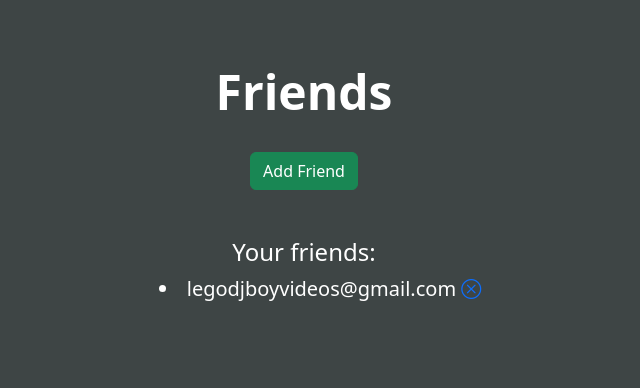
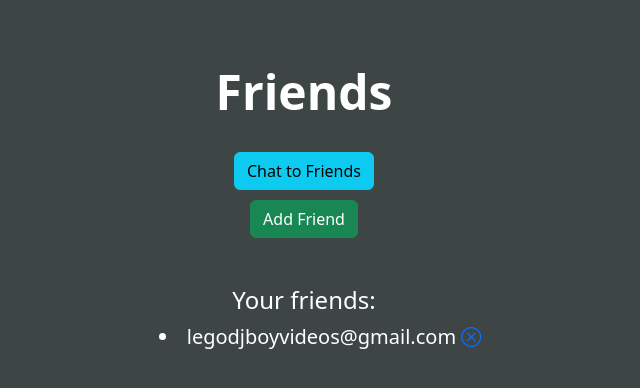
Before and after one commit to mn00849/etb, a Django app: page /friends in a window 1280 px wide. Shown: the part 112-500 px from the top of the page, without its empty margins (360-1000 px from the left). Run offline with Django 4.2, Linux system fonts and the light colour scheme; a user stored in the database is signed in; data comes from the database, SQL or seed files in the repository; style sheets or scripts are compiled from the project's sources; some libraries are stand-ins or nearby versions.

Commit message:
Updated Friends Dashboard

```diff
--- a/homeapp/templates/homeapp/friends.html
+++ b/homeapp/templates/homeapp/friends.html
@@ -8,6 +8,8 @@
             <div class="container-fluid">
                 <p1><center><font size="+5"><b>Friends</b></font></center></p1>
                 <center>
+                    <br/>
+                    <a href="/chatlist"><input type="submit" value="Chat to Friends" class="btn btn-info" style="text-align: center; margin-bottom: 10px;" /></a>
                     <br/>
                     <a href="/friend/add"><input type="submit" value="Add Friend" class="btn btn-success" style="text-align: center;" /></a>
                 </center>
```
